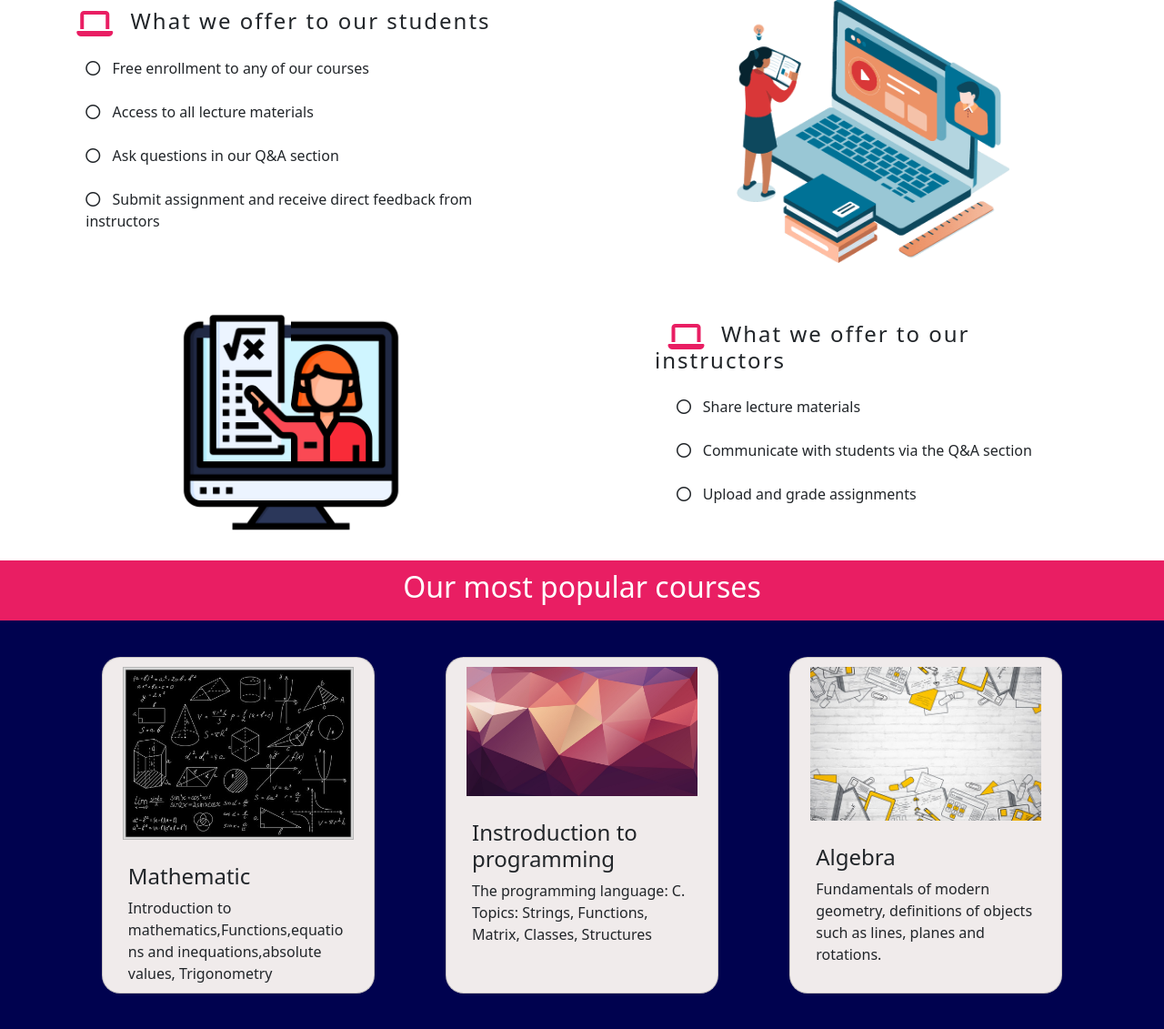
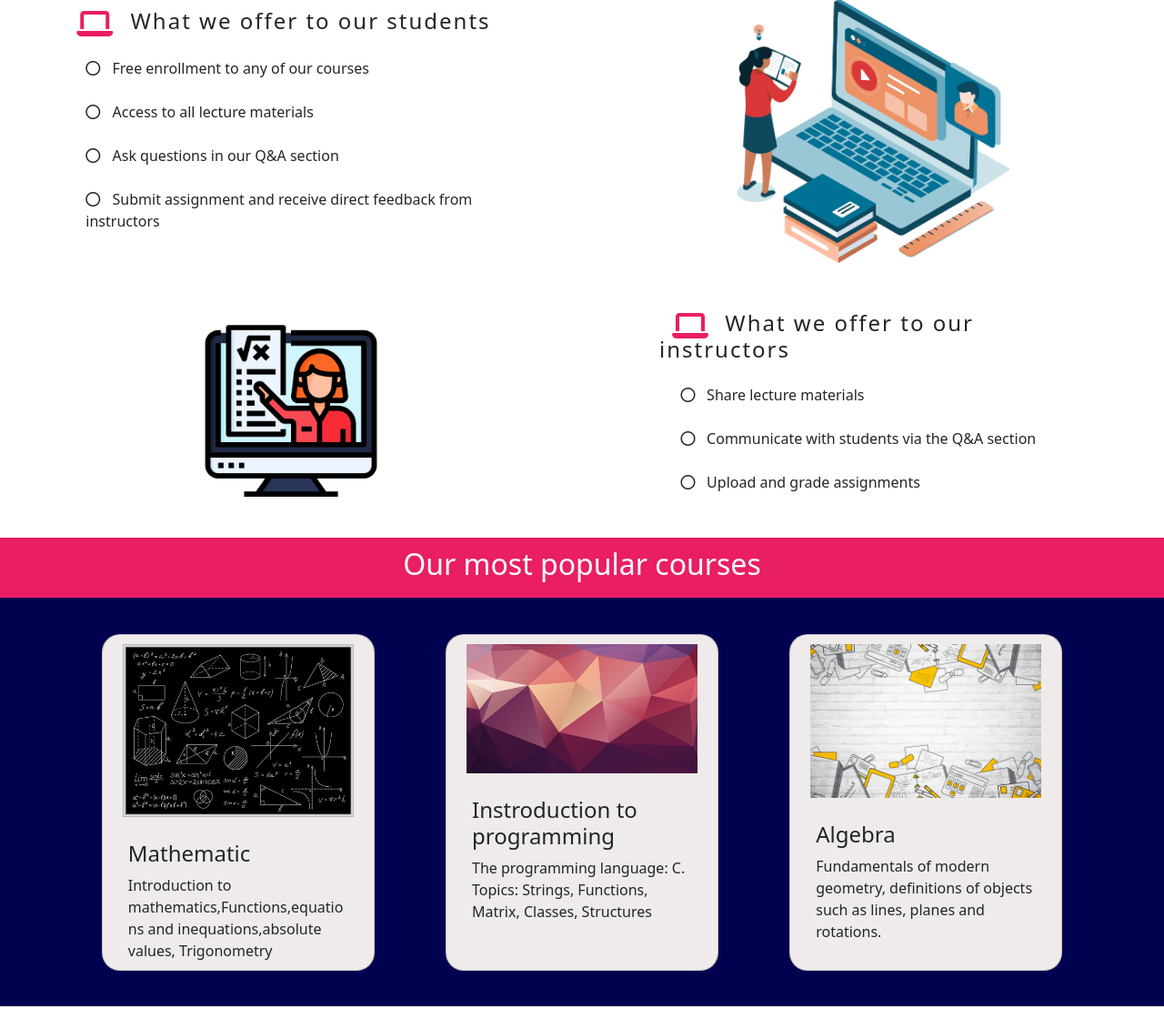
Before and after one commit to NaidaNozic/Student-Tutor-Hub, a Django app: page / in a window 1280 px wide. Shown: the part 1337-2468 px from the top of the page at 91% size. After the commit the page ends 2443 px from the top, so only its background shows below. Run offline with Django 4.2, Linux system fonts and the light colour scheme.

Commit message:
main page bug fix

```diff
--- a/application/templates/index.html
+++ b/application/templates/index.html
@@ -156,15 +156,15 @@
 
   </div>
 
-  <div id="tutorServices" style="margin-bottom: 2%;">
+  <div id="tutorServices" style="margin-bottom: 2%;;">
 
     <div id="t1" class="left-div centerContent">
-      <img src="{% static 'img/e-learning1.png' %}" alt="e-learning1" style="max-width: 250px;">
+      <img src="{% static 'img/e-learning1.png' %}" alt="e-learning1" style="max-width: 200px;">
     </div>
 
     <div id="t2" class="right-div centerContent">
       <div>
-      <div style="margin-bottom: 5%; min-width: 480px;">
+      <div style="margin-bottom: 5%; min-width: 400px;">
         <i class="fa-solid fa-laptop fa-2xl" style="color: #e91e63;margin: 3%; display: inline;"></i>
         <h4 style="display: inline; letter-spacing: 2px;">What we offer to our instructors</h4>
       </div>
@@ -190,7 +190,7 @@
   <div id="courses" class="row" style="height: fit-content; display: flex; justify-content: center;
                                        background-color: #00024f;">
 
-      <div class="card" style="max-width: 300px; min-width: 100px; border-radius: 0px; height: 370px;
+      <div class="card" style="max-width: 300px; min-width: 60px; border-radius: 0px; height: 370px;
                                display: inline-block; background-color: #f0ebeb; border-radius: 20px;">
           <img class="card-img-top" src="media/courses_images/maths.jpg" alt="Card image" style="width: 100%;padding: 10px;">
           <div class="card-body" style="display: flex; flex-direction: column; justify-content: space-between;">
```
